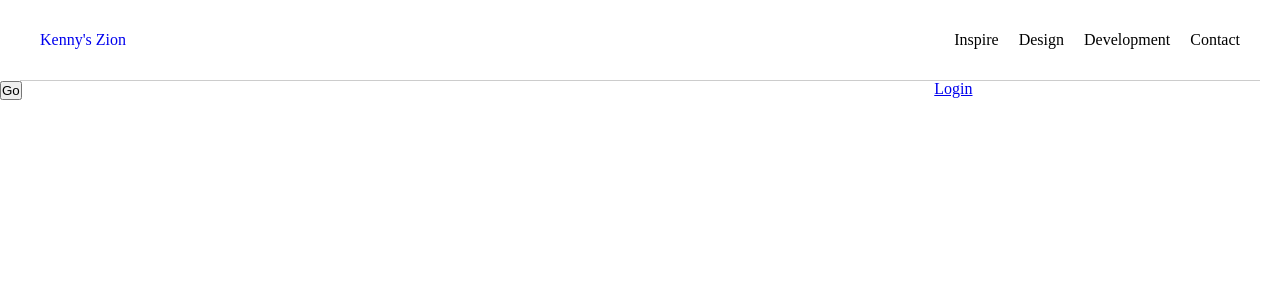
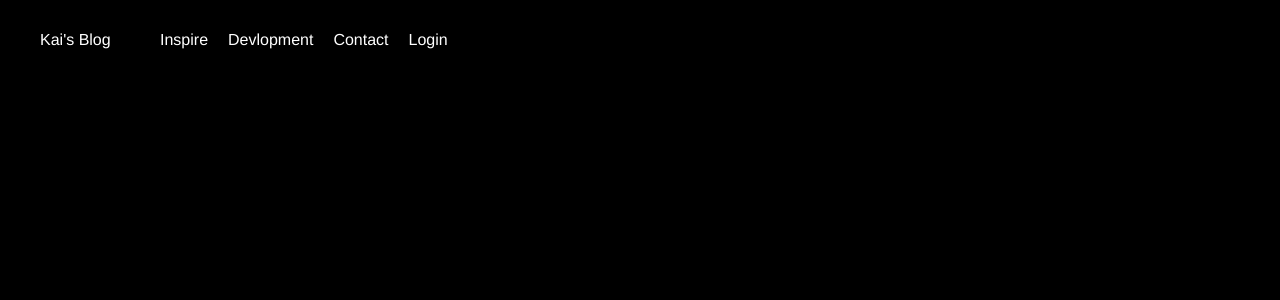
Before and after one commit to naizut/blog, a Vue app in the folder frontend/: page / in a window 1280 px wide. Shown: the top 300 px of the page. Built offline with nearby package versions, Linux system fonts and the light colour scheme.

Commit message:
09July Last Commit

```diff
--- a/frontend/src/assets/css/global.scss
+++ b/frontend/src/assets/css/global.scss
@@ -3,12 +3,16 @@
 *{
     padding:0;
     margin:0;
+
+    font-family: "Helvetica Neue", Helvetica, Arial, "PingFang SC", "Hiragino Sans GB", "Heiti SC", "MicrosoftYaHei", sans-serif;
+}
+body,html{
+    background:#000;
 }
 
 #header{
-    background:#fff;
+    background:#000;
     height:80px;
-    border-bottom:1px solid #ccc;
     padding:0 20px;
     max-width:1200px;
     margin:auto;
@@ -18,18 +22,23 @@
     .navbar-brand{
         float:left;
         line-height:80px;
+        width: 100px;
         a{
             text-decoration: none;
+            color:#fff;
         }
     }
     .navbar-navlist{
-        float:right;
         ul{
             list-style-type: none;
             line-height:80px;
             li{
                 float:left;
                 margin-left:20px;
+                a{
+                    color:#fff;
+                    text-decoration: none;
+                }
             }
         }
     }
--- a/frontend/src/components/Header.vue
+++ b/frontend/src/components/Header.vue
@@ -7,14 +7,28 @@
   </div>
   <div class="navbar-navlist">
     <ul class="nav">
-      <li>Inspire</li>
-      <li>Design</li>
-      <li>Development</li>
-      <li>Contact</li>
+      <li>
+        <router-link to="/inspire">
+          <a class="btn-link">Inspire</a>
+        </router-link>
+      </li>
+      <li>
+        <router-link to="/tech">
+          <a class="btn-link">Devlopment</a>
+        </router-link>
+      </li>
+      <li>
+        <router-link to="/contact">
+          <a class="btn-link">Contact</a>
+        </router-link>
+      </li>
+      <li>
+        <router-link to="/login">
+          <a class="btn-link nav-login">Login</a>
+        </router-link>
+      </li>
     </ul>
-    <router-link to="/login">
-      <a class="nav-login">Login</a>
-    </router-link>
+
   </div>
 </header>
 </template>
@@ -24,7 +38,7 @@ export default {
   name: 'Header',
   data () {
     return {
-      logo_txt: "Kenny's Zion"
+      logo_txt: "Kai's Blog"
     }
   }
 }
--- a/frontend/src/components/Index.vue
+++ b/frontend/src/components/Index.vue
@@ -1,6 +1,7 @@
 <template>
 <div id="main">
-<button type="button" v-on:click="getArticles">Go</button>
+  <div class="banner home-banner"></div>
+  <div class="whatsnew"></div>
 </div>
 </template>
 
--- a/frontend/src/main.js
+++ b/frontend/src/main.js
@@ -3,7 +3,6 @@
 import Vue from 'vue'
 import App from './App'
 import router from './router'
-// import '@/assets/css/global.scss'
 
 import axios from 'axios'
 
```
Also changed, not shown: 1 other file (tests, documents, lock files or other folders).
